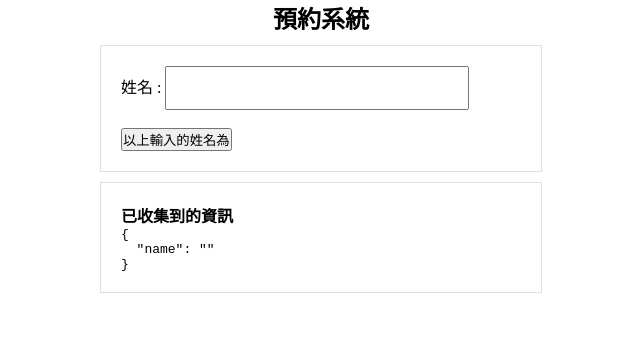
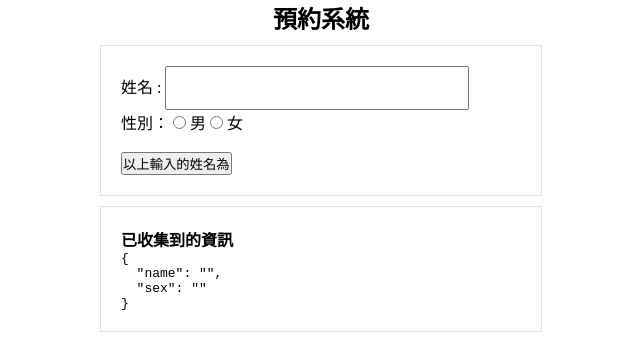
Before and after one commit to SherlinKuo/sampleWebForm, an Angular app: page / in a window 1280 px wide. Shown: the top 348 px of the page, without its empty margins (319-959 px from the left). Built offline with nearby package versions, Linux system fonts and the light colour scheme.

Commit message:
第二步-input type=radio

```diff
--- a/src/app/components/form/form.component.html
+++ b/src/app/components/form/form.component.html
@@ -2,8 +2,15 @@
 <div class="dataForm">
     <ul >
         <li>
-            姓名 : <input type="text" [(ngModel)]="profile.name"/>
+            姓名 : <input type="text" [(ngModel)]="profile.name" class="nameInput"/>
         </li>
+
+        <!-- input type="radio" 用法 -->
+        <li>性別：
+            <input type="radio" value="1" name="sex" id="sex1" [(ngModel)]="profile.sex"> <label for="sex1"> 男 </label>
+            <input type="radio" value="2" name="sex" id="sex2" [(ngModel)]="profile.sex"> <label for="sex2"> 女 </label>
+        </li>
+
     </ul>
     <br>
     <button (click)="check()">以上輸入的姓名為</button>
--- a/src/app/components/form/form.component.scss
+++ b/src/app/components/form/form.component.scss
@@ -6,7 +6,7 @@ h2{
     margin: 10px auto;
     padding: 20px;
     border: 1px solid rgb(224, 224, 224);
-    input{
+    .nameInput{
         width: 300px;
         height: 40px;
     }
--- a/src/app/components/form/form.component.ts
+++ b/src/app/components/form/form.component.ts
@@ -10,7 +10,8 @@ export class FormComponent implements OnInit {
   // name = "王大明";
 
   profile = {
-    name : ''
+    name : '',
+    sex : ''
   }
   constructor() { }
 
```
